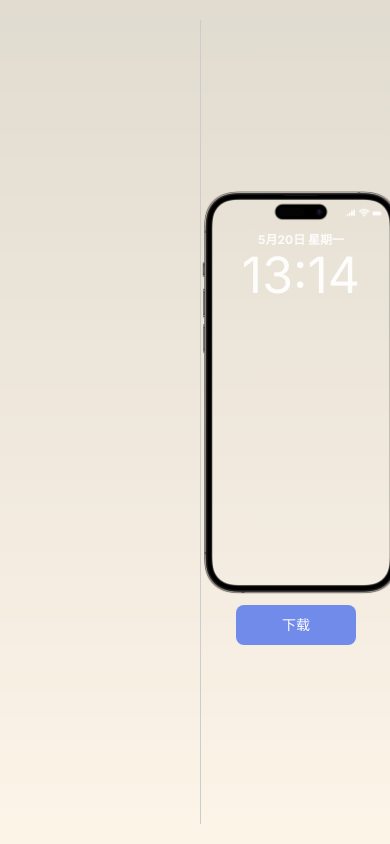
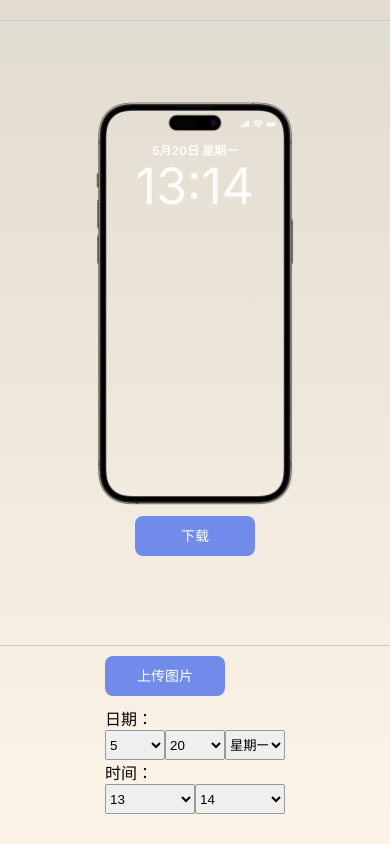
Before and after one commit to jiangren/yichengcool, a Next.js app: page /iphone in a window 390 px wide. Built offline with nearby package versions, Linux system fonts and the light colour scheme.

Commit message:
feat: update

```diff
--- a/src/app/iphone/components/img.module.css
+++ b/src/app/iphone/components/img.module.css
@@ -113,3 +113,14 @@
 .downloadbtn {
     margin-top: 10px;
 }
+
+/* Mobile */
+@media (max-width: 650px) {
+    .imgcontainer {
+        width: 100%;
+        border-left: none;
+        border-right: none;
+        border-top: 1px solid #ccc;
+        border-bottom: 1px solid #ccc;
+    }
+}
--- a/src/app/iphone/components/img_container.tsx
+++ b/src/app/iphone/components/img_container.tsx
@@ -62,7 +62,7 @@ const ImgContainer = ({ imageUrl, name, timeInfo }: IImgContainer) => {
                     <ShowImg imageUrl={imageUrl} timeInfo={timeInfo} />
                 </div>
             </div>
-            <div className={`${globalStyles.btn} ${styles.downloadbtn}`} onClick={handleCapture} style={{ marginRight: '10px' }}>下载</div>
+            <div className={`${globalStyles.btn} ${styles.downloadbtn}`} onClick={handleCapture}>下载</div>
         </div>
     );
 }
--- a/src/app/iphone/page.module.css
+++ b/src/app/iphone/page.module.css
@@ -23,3 +23,11 @@
 .flex {
     display: flex;
 }
+
+/* Mobile */
+@media (max-width: 650px) {
+    .pagecontainer {
+        flex-direction: column;
+        align-items: center;
+    }
+}
```
